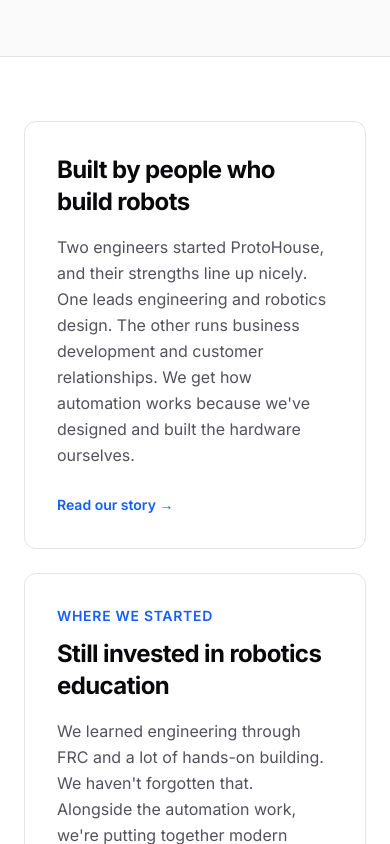
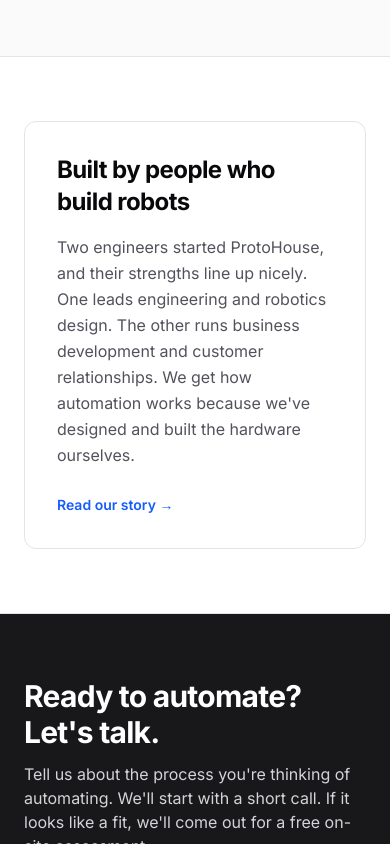
Before and after one commit to Proto-House/Website, a Next.js app: page / in a window 390 px wide. Shown: the part 4040-4884 px from the top of the page. Built offline with nearby package versions, Linux system fonts and the light colour scheme.

Commit message:
temporarily hiding education

```diff
--- a/app/page.js
+++ b/app/page.js
@@ -135,8 +135,8 @@
 
       {/* About teaser + Education teaser */}
       <Section className="border-t border-zinc-200 dark:border-zinc-800">
-        <div className="grid gap-6 md:grid-cols-2">
-          <div className="rounded-xl border border-zinc-200 p-8 dark:border-zinc-800">
+        <div className="grid gap-6 md:grid-cols-1">
+          <div className="mx-auto w-full max-w-3xl rounded-xl border border-zinc-200 p-8 dark:border-zinc-800">
             <h2 className="text-2xl font-bold tracking-tight text-zinc-950 dark:text-white">
               Built by people who build robots
             </h2>
@@ -156,6 +156,7 @@
               </Link>
             </div>
           </div>
+          {/* Education teaser — temporarily hidden. Uncomment to restore.
           <div className="rounded-xl border border-zinc-200 p-8 dark:border-zinc-800">
             <p className="text-sm font-semibold uppercase tracking-wider text-blue-600 dark:text-blue-400">
               Where we started
@@ -178,6 +179,7 @@
               </Link>
             </div>
           </div>
+          */}
         </div>
       </Section>
 
--- a/components/Navbar.js
+++ b/components/Navbar.js
@@ -8,7 +8,8 @@
 const navLinks = [
   { href: "/", label: "Home" },
   { href: "/automation", label: "Automation" },
-  { href: "/education", label: "Education" },
+  // Education tab — temporarily hidden. Uncomment to restore.
+  // { href: "/education", label: "Education" },
   { href: "/projects", label: "Projects" },
   { href: "/about", label: "About" },
   { href: "/contact", label: "Contact" },
```
